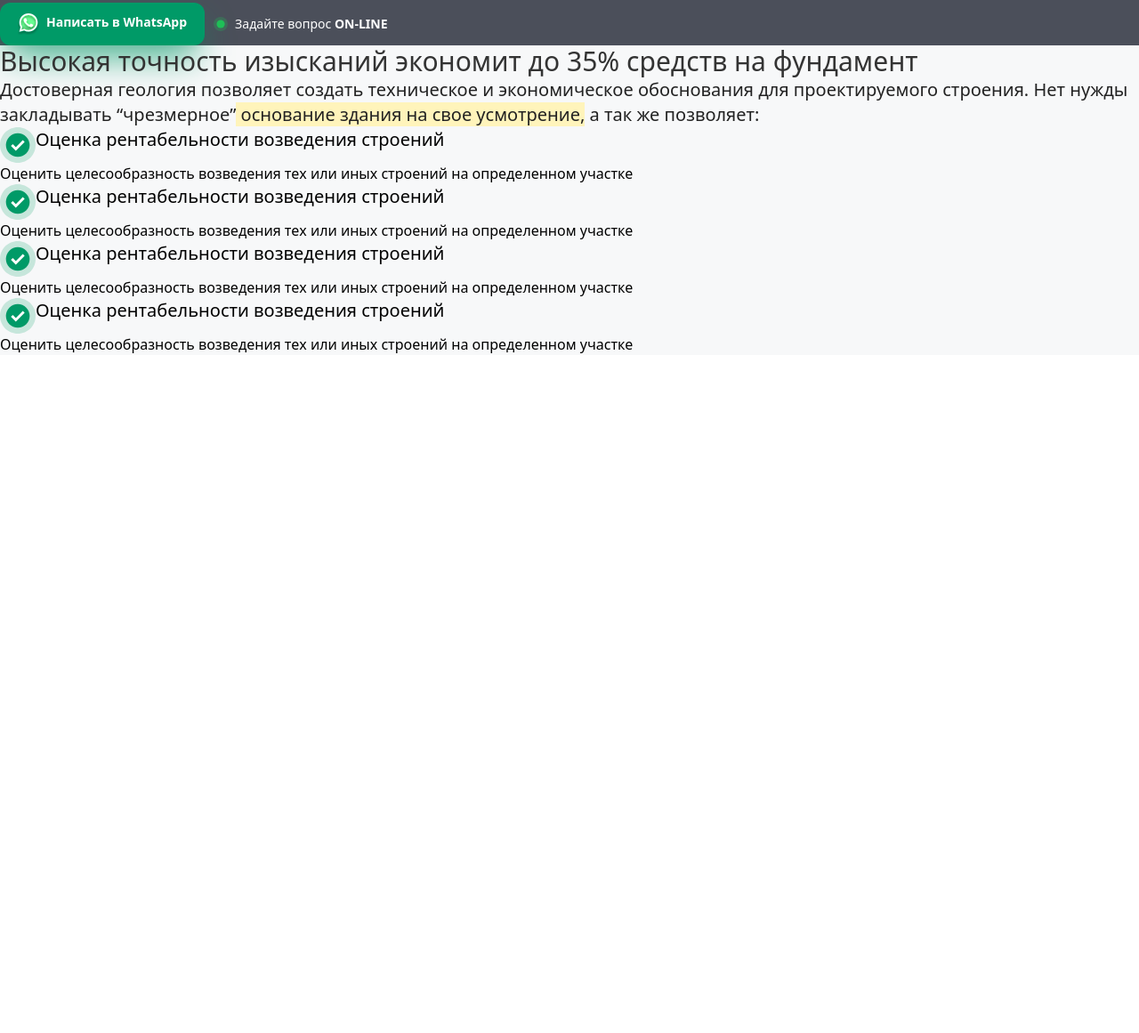
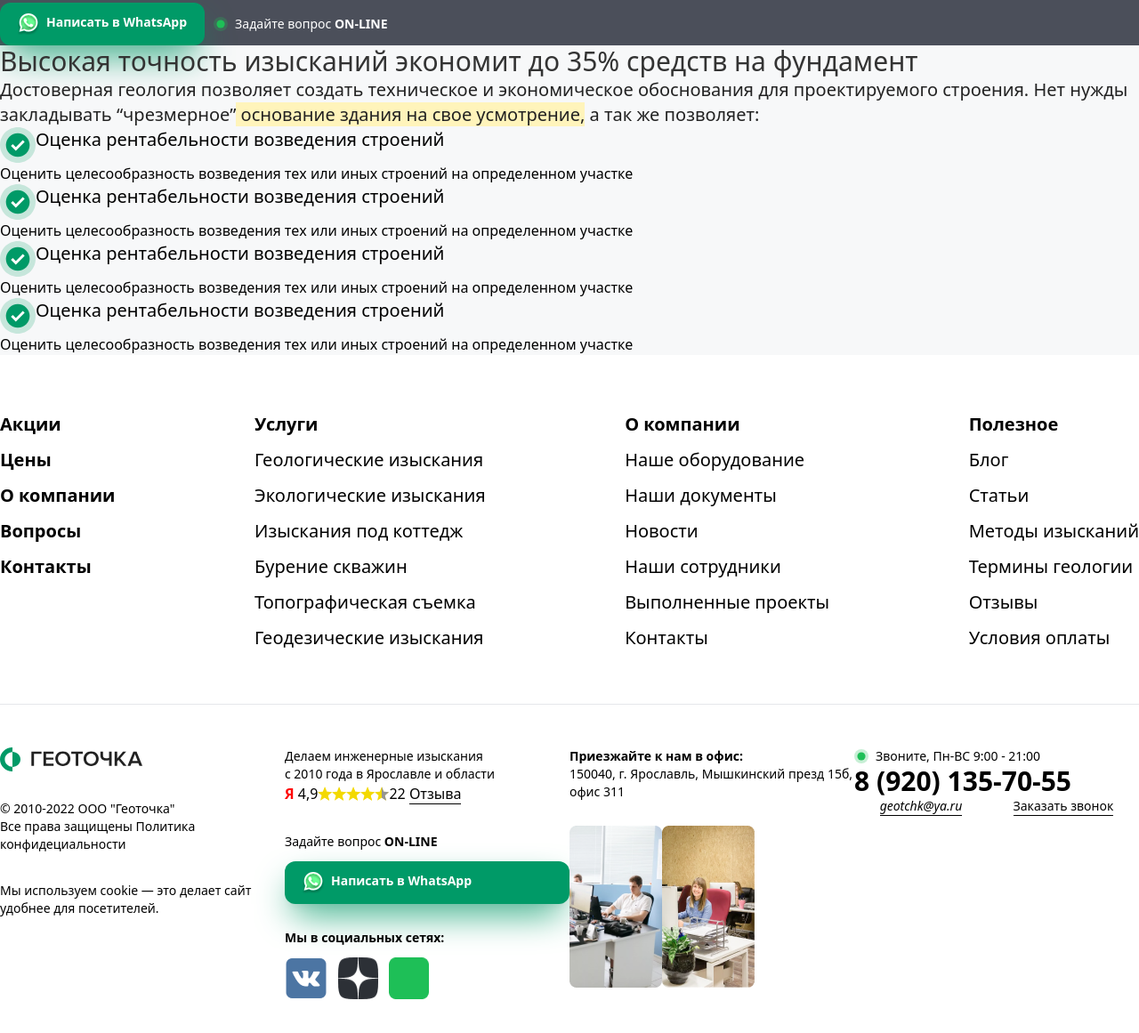
Before and after one commit to CrazyySasha/tailwindcss-geo-website, a website built with Vite: page pages/index.html in a window 1280 px wide. Shown: the part 6863-8024 px from the top of the page at 89% size. Before the commit the page ends 7262 px from the top, so only its background shows below. Built offline with nearby package versions, Linux system fonts and the light colour scheme.

Commit message:
foooter start

```diff
--- a/pages/index.html
+++ b/pages/index.html
@@ -642,8 +642,119 @@
 		</div>
 	</section>
 
-	<footer>
+	<footer class="container mx-auto py-16">
+		<!-- Главный див блока -->
+		<div class="">
+			<!-- Первый блок сверху -->
+			<div class="flex flex-row justify-between">
+				<div>
+					<h3 class="text-xl font-bold mb-3">Акции</h3>
+					<h3 class="text-xl font-bold mb-3">Цены</h3>
+					<h3 class="text-xl font-bold mb-3">О компании</h3>
+					<h3 class="text-xl font-bold mb-3">Вопросы</h3>
+					<h3 class="text-xl font-bold mb-3">Контакты</h3>
+				</div>
+				<div>
+					<h3 class="text-xl font-bold mb-3">Услуги</h3>
+					<h3 class="text-xl font-normal mb-3">Геологические изыскания</h3>
+					<h3 class="text-xl font-normal mb-3">Экологические изыскания</h3>
+					<h3 class="text-xl font-normal mb-3">Изыскания под коттедж</h3>
+					<h3 class="text-xl font-normal mb-3">Бурение скважин</h3>
+					<h3 class="text-xl font-normal mb-3">Топографическая съемка</h3>
+					<h3 class="text-xl font-normal mb-3">Геодезические изыскания</h3>
+				</div>
+				<div>
+					<h3 class="text-xl font-bold mb-3">О компании</h3>
+					<h3 class="text-xl font-normal mb-3">Наше оборудование</h3>
+					<h3 class="text-xl font-normal mb-3">Наши документы</h3>
+					<h3 class="text-xl font-normal mb-3">Новости</h3>
+					<h3 class="text-xl font-normal mb-3">Наши сотрудники</h3>
+					<h3 class="text-xl font-normal mb-3">Выполненные проекты</h3>
+					<h3 class="text-xl font-normal mb-3">Контакты</h3>
+				</div>
+				<div>
+					<h3 class="text-xl font-bold mb-3">Полезное</h3>
+					<h3 class="text-xl font-normal mb-3">Блог</h3>
+					<h3 class="text-xl font-normal mb-3">Статьи</h3>
+					<h3 class="text-xl font-normal mb-3">Методы изысканий</h3>
+					<h3 class="text-xl font-normal mb-3">Термины геологии</h3>
+					<h3 class="text-xl font-normal mb-3">Отзывы</h3>
+					<h3 class="text-xl font-normal mb-3">Условия оплаты</h3>
+				</div>
+			</div>
+			<!-- Первый блок сверху -->
+			<div class="flex flex-row  mt-12 border-t pt-12 ">
+				<div class="w-1/4">
+					<img class="mb-8" src="/assets/logo.svg" alt="">
+					<p class="text-sm font-normal mb-8">© 2010-2022 ООО "Геоточка"<br> Все права защищены
+						Политика конфидециальности</p>
+					<p class="text-sm font-normal">Мы используем cookie  —  это делает сайт удобнее для посетителей.</p>
+				</div>
+				<div class="w-1/4">
+					<p class="text-sm font-normal ">
+						Делаем инженерные изыскания <br>
+						с 2010 года в Ярославле и области
+					</p>
+					<div class="flex mb-8">
+						<div>
+							<span class="text-redi font-semibold text-base">Я</span>
+							4,9
+						</div>
+						<div class="flex">
+							<img class="w-4" src="/assets/star-full.svg" alt="">
+							<img class="w-4" src="/assets/star-full.svg" alt="">
+							<img class="w-4" src="/assets/star-full.svg" alt="">
+							<img class="w-4" src="/assets/star-full.svg" alt="">
+							<img class="w-4" src="/assets/star-full2.svg" alt="">
+						</div>
+						<div>
+							<p class="">
+								22 <span class="border-b border-black ">Отзыва</span>
+							</p>
+						</div>
+					</div>
+					<p class="text-sm mb-3">Задайте вопрос <strong>ON-LINE</strong></p>
+					<a href=""
+					class="bg-primary mb-7 shadow-xl text-white flex gap-2 box-border  rounded-xl text-sm font-bold px-5 py-3 whitespace-nowrap">
+					<img class="inline-block  h-6" src="/assets/Frame.svg" alt="">
+					Написать в WhatsApp
+					</a>
+					<p class="text-sm font-bold mb-3">Мы в социальных сетях:</p>
+					<div class="flex flex-row">
+						<img class="mr-3" src="/assets/vkm.png" alt="">
+						<img class="mr-3" src="/assets/yandex.png" alt="">
+						<img class="mr-" src="/assets/WhatsApp.png" alt="">
+					</div>
+				</div>
+				<div class="w-1/4">
+					<p class="text-sm font-normal mb-7"><span class="text-sm font-bold">Приезжайте к нам в офис:</span><br>
+						150040, г. Ярославль, Мышкинский
+						презд 15б, офис 311</p>
+						<div class="flex flex-row">
+							<img src="/assets/image-30.png" alt="">
+							<img src="/assets/image-31.png" alt="">
+						</div>
+				</div>
+				<div class="w-1/4">
+					<div class="flex gap-2 items-center max-md:hidden">
+						<img src="/assets/on-line.svg" alt="" class="h-4">
+						<p class="text-sm font-normal">Звоните, Пн-ВС 9:00 - 21:00</p>
 
+					</div>
+					<h2 class="font-bold xs:text-2xl md:text-xl lg:text-3xl">8 (920) 135-70-55</h2>
+					<div class="flex place-content-around max-xs:hidden">
+						<address class="border-b border-black  text-sm font-normal">
+							<a href="mailto:geotchk@ya.ru">
+								geotchk@ya.ru
+							</a>
+						</address>
+						<p class=" text-sm border-b border-black">Заказать звонок</p>
+					</div>
+				</div>
+			</div>
+		<!-- Второй блок снизу -->
+		</div>
+		<!-- Главный див блока -->
 	</footer>
 
 	<script type="module" src="/main.js"></script>
--- a/style.css
+++ b/style.css
@@ -1,26 +1,3 @@
 @tailwind base;
 @tailwind components;
 @tailwind utilities;
-
-
-input {
-    -webkit-appearance: none;
-    -moz-appearance: none;
-    appearance: none;
-
-    border-radius: 50%;
-    width: 16px;
-    height: 16px;
-
-    border: 2px solid #999;
-    transition: 0.2s all linear;
-    outline: none;
-    margin-right: 5px;
-
-    position: relative;
-    top: 4px;
-}
-
-input:checked {
-    border: 6px solid black;
-}
```
Also changed, not shown: public/assets/Whatsapp.png (added), public/assets/image-30.png (added), public/assets/image-31.png (added), public/assets/vkm.png (added), public/assets/yandex.png (added).
